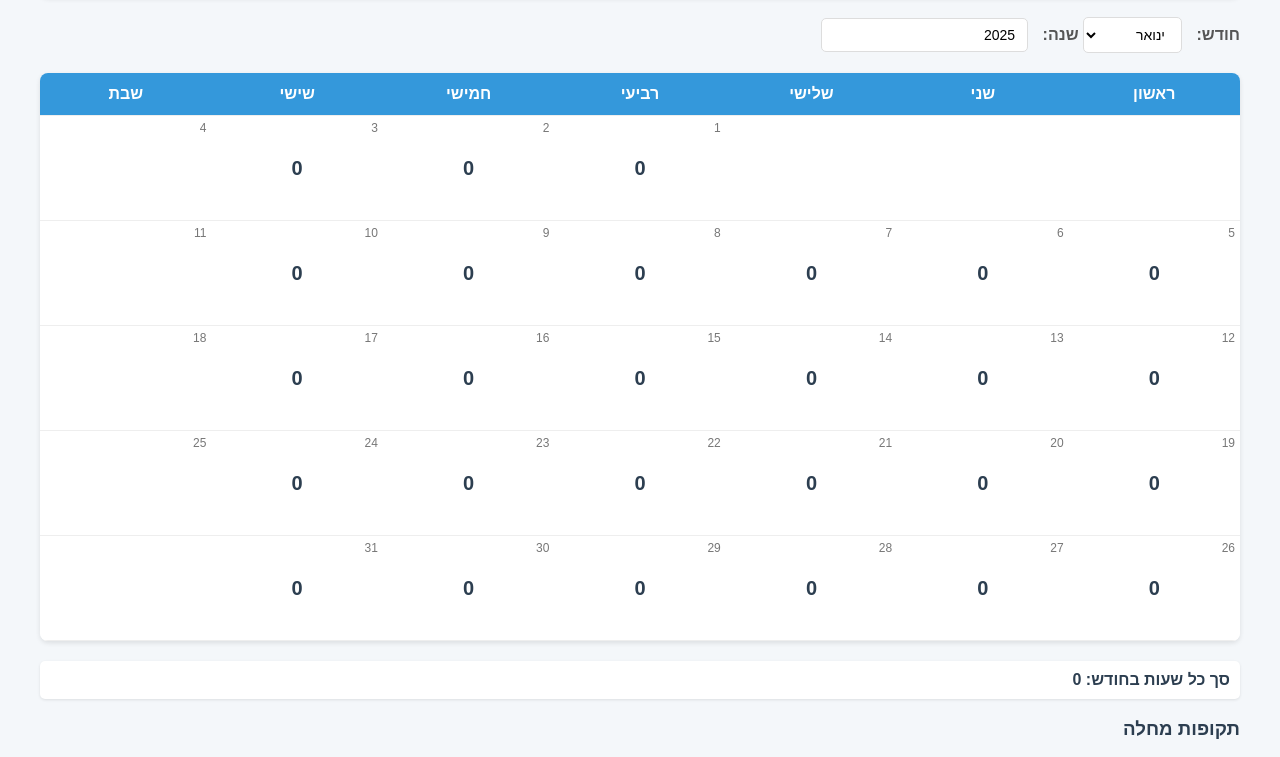
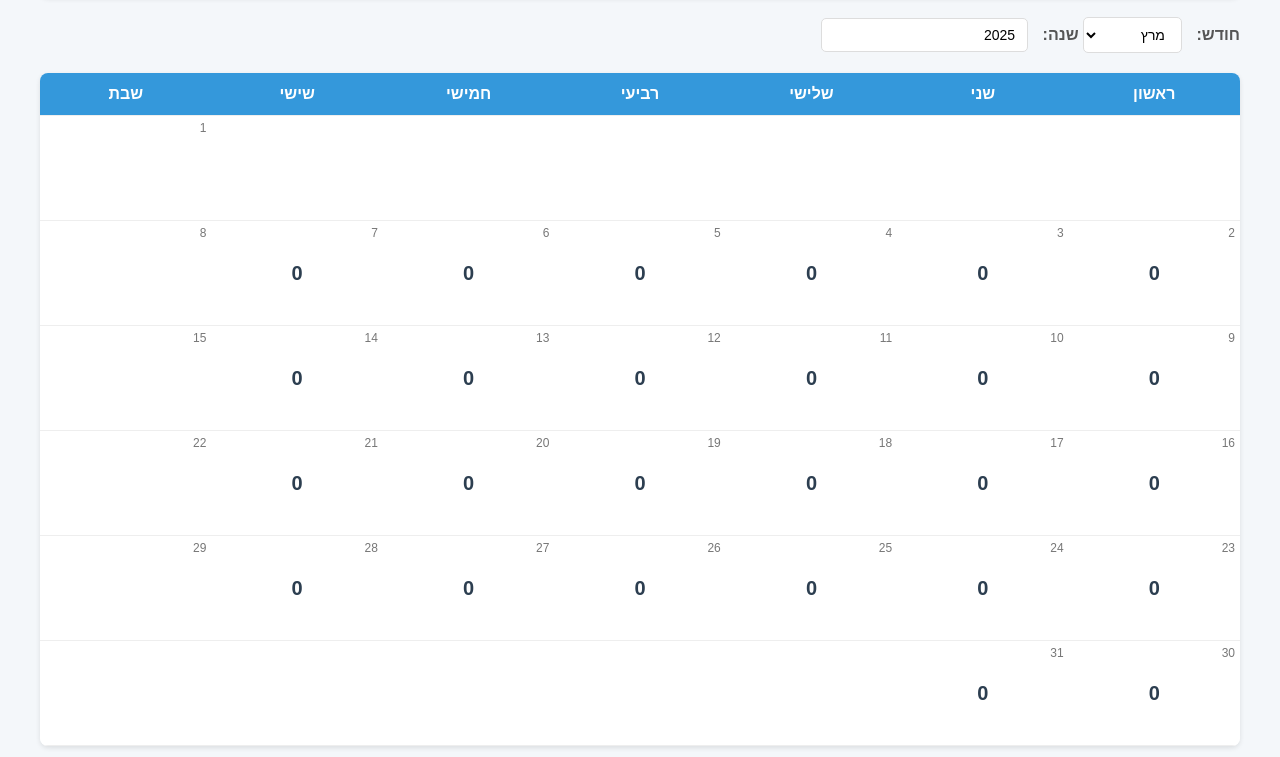
Before and after one commit to kukuyamaPlatner/TeachersSickDayCalculator, a plain HTML site: page index.html in a window 1280 px wide. Shown: the part 342-1099 px from the top of the page. Drawn offline with Linux system fonts and the light colour scheme.

Commit message:
open the calendar in current month

```diff
--- a/index.html
+++ b/index.html
@@ -596,7 +596,20 @@
             table.classList.toggle('hidden-columns');
         }
 
-        generateCalendar();
+        // הגדרת החודש הנוכחי כברירת מחדל
+        document.addEventListener('DOMContentLoaded', function() {
+            const currentDate = new Date();
+            const currentMonth = currentDate.getMonth(); // מחזיר 0-11 (ינואר = 0, דצמבר = 11)
+            const currentYear = currentDate.getFullYear();
+
+            const monthSelect = document.getElementById('monthSelect');
+            const yearInput = document.getElementById('yearInput');
+
+            monthSelect.value = currentMonth; // קובע את החודש הנוכחי
+            yearInput.value = currentYear;    // קובע את השנה הנוכחית
+
+            generateCalendar(); // יצירת הלוח עם החודש והשנה הנוכחיים
+        });
     </script>
 </body>
 </html>
```
